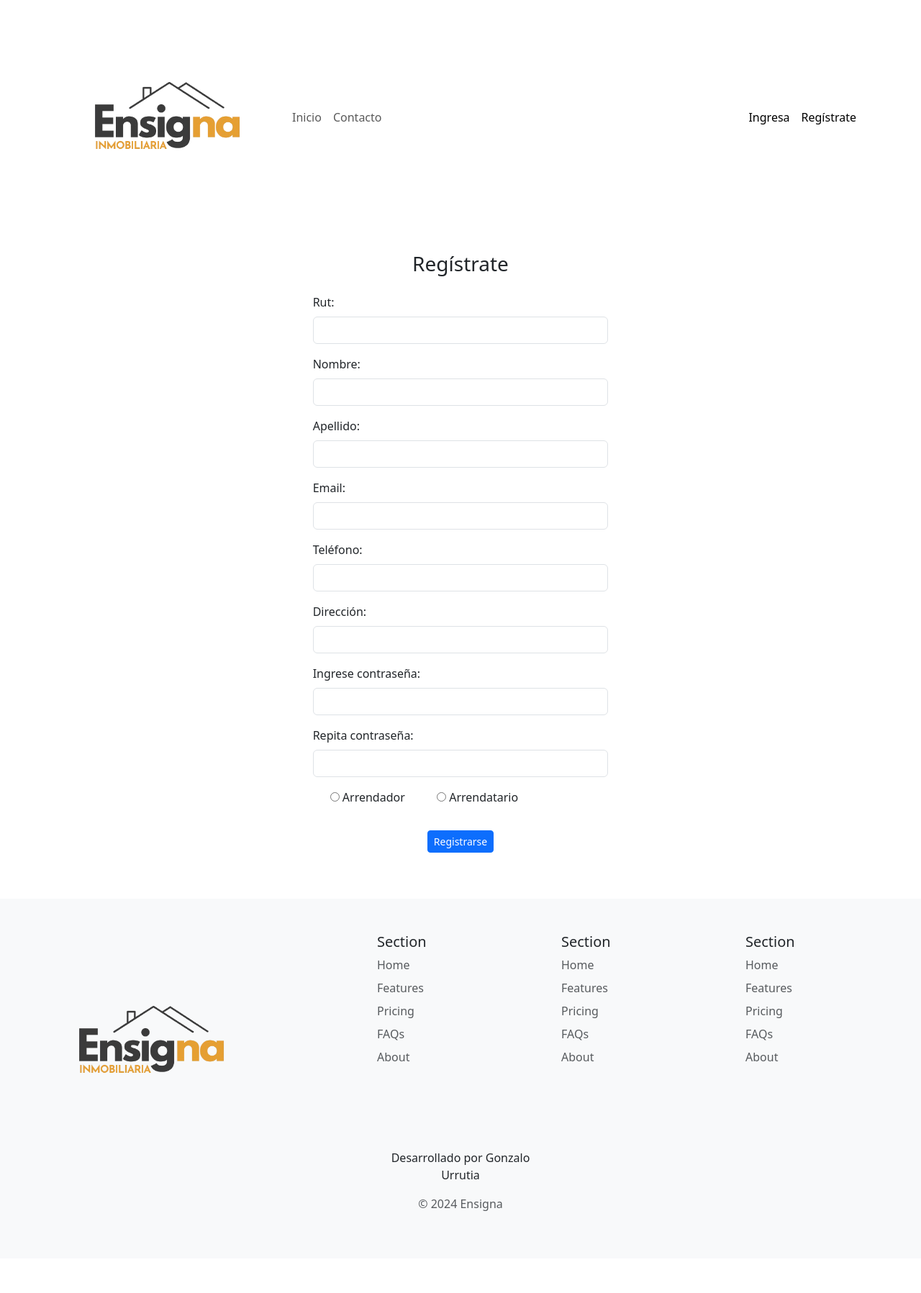
After one commit to gurrutia15/proyecto_inmobiliaria, a Django app: page /accounts/register in a window 1280 px wide. The commit adds this page. Shown: the whole page at 72% size. Run offline with Django 5.2, Linux system fonts and the light colour scheme.

Commit message:
[ADD] Se crea función para registrar usuarios

```diff
--- a/app_inmobiliaria/templates/components/navbar.html
+++ b/app_inmobiliaria/templates/components/navbar.html
@@ -39,7 +39,7 @@
                     <a href="{% url 'login' %}" class="nav-link link-body-emphasis px-2">Ingresa</a>
                 </li>
                 <li class="nav-item">
-                    <a href="#" class="nav-link link-body-emphasis px-2">Regístrate</a>
+                    <a href="{% url 'register' %}" class="nav-link link-body-emphasis px-2">Regístrate</a>
                 </li>
                 {% endif %}
             </ul>
--- /dev/null
+++ b/app_inmobiliaria/templates/registration/register.html
@@ -0,0 +1,68 @@
+{% extends 'base.html' %}
+
+{% block content %}
+<h3 class="text-center my-4">Regístrate</h3>
+<div class="row">
+    <div class="col-4 offset-4">
+        <form action="{% url 'register' %}" method="post"> <!-- ruta nombrada -->
+            {% csrf_token %}
+            <div class="mb-3">
+                <label class="form-label">Rut:</label>
+                <input id="" type="text" class="form-control" name="username" placeholder=""
+                    value="{{ username | default:'' }}" required>
+            </div>
+            <div class="mb-3">
+                <label class="form-label">Nombre:</label>
+                <input id="" type="text" class="form-control" name="first_name" placeholder=""
+                    value="{{ first_name | default:'' }}" required>
+            </div>
+            <div class="mb-3">
+                <label class="form-label">Apellido:</label>
+                <input id="" type="text" class="form-control" name="last_name" placeholder=""
+                    value="{{ last_name | default:'' }}" required>
+            </div>
+            <div class="mb-3">
+                <label class="form-label">Email:</label>
+                <input id="" type="email" class="form-control" name="email" placeholder=""
+                    value="{{ email | default:'' }}" required>
+            </div>
+            <div class="mb-3">
+                <label class="form-label">Teléfono:</label>
+                <input id="" type="text" class="form-control" name="telefono" placeholder=""
+                    value="{{ telefono | default:'' }}">
+            </div>
+            <div class="mb-3">
+                <label class="form-label">Dirección:</label>
+                <input id="" type="text" class="form-control" name="direccion" placeholder=""
+                    value="{{ direccion | default:'' }}" required>
+            </div>
+            <div class="mb-3">
+                <label class="form-label">Ingrese contraseña:</label>
+                <input id="" type="password" class="form-control" name="password" placeholder=""
+                    value="{{ password | default:'' }}" required>
+            </div>
+            <div class="mb-3">
+                <label class="form-label">Repita contraseña:</label>
+                <input id="" type="password" class="form-control" name="password_repeat" placeholder=""
+                    value="{{ password_repeat | default:'' }}" required>
+            </div>
+            <div class="mb-3">
+                <div class="form-check form-check-inline">
+                    <input id="" type="radio" class="form-check-imput" name="rol" placeholder="" value="arrendador"
+                        required {% if rol == 'arrendador' %} checked {% endif %}>
+                    <label class="form-check-label">Arrendador</label>
+                </div>
+                <div class="form-check form-check-inline">
+                    <input id="" type="radio" class="form-check-imput" name="rol" placeholder="" value="arrendatario"
+                        required {% if rol == 'arrendatario' %} checked {% endif %}>
+                    <label class="form-check-label">Arrendatario</label>
+                </div>
+            </div>
+            <div class="d-flex justify-content-center">
+                <button type="submit" class="btn btn-sm btn-primary my-3">Registrarse</button>
+            </div>
+        </form>
+    </div>
+</div>
+
+{% endblock %}
--- a/app_inmobiliaria/urls.py
+++ b/app_inmobiliaria/urls.py
@@ -1,6 +1,7 @@
 from django.urls import path
-from .views import index
+from .views import index, register
 
 urlpatterns = [
     path('', index, name='index'),
+    path('accounts/register', register, name='register'),
 ]
--- a/app_inmobiliaria/views.py
+++ b/app_inmobiliaria/views.py
@@ -1,5 +1,33 @@
-from django.shortcuts import render
+from django.shortcuts import render, redirect
+from .services import crear_user
 
 # Create your views here.
 def index(request):
     return render(request, 'index.html')
+
+def register(request):
+    if request.method=='POST':
+        username = request.POST['username']
+        first_name = request.POST['first_name']
+        last_name = request.POST['last_name']
+        email = request.POST['email']
+        direccion = request.POST['direccion']
+        telefono = request.POST['telefono']
+        rol = request.POST['rol']
+        password = request.POST['password']
+        password_repeat = request.POST['password_repeat']
+
+        crear = crear_user(request, username, first_name, last_name, email, password, password_repeat, direccion, rol, telefono)
+        if crear:
+            return redirect('/accounts/login')
+        return render(request, 'registration/register.html', {
+            'username':username,
+            'first_name':first_name,
+            'last_name':last_name,
+            'email': email,
+            'direccion': direccion,
+            'telefono': telefono,
+            'rol': rol,
+        })
+    else:
+        return render(request, 'registration/register.html')
--- a/proyecto_inmobiliaria/urls.py
+++ b/proyecto_inmobiliaria/urls.py
@@ -20,5 +20,5 @@ from django.urls import path, include
 urlpatterns = [
     path('admin/', admin.site.urls),
     path('', include('app_inmobiliaria.urls')),
-    path('accounts/', include('django.contrib.auth.urls'))
+    path('accounts/', include('django.contrib.auth.urls')),
 ]
```
Also changed, not shown: app_inmobiliaria/services.py (+5 -4 lines).
